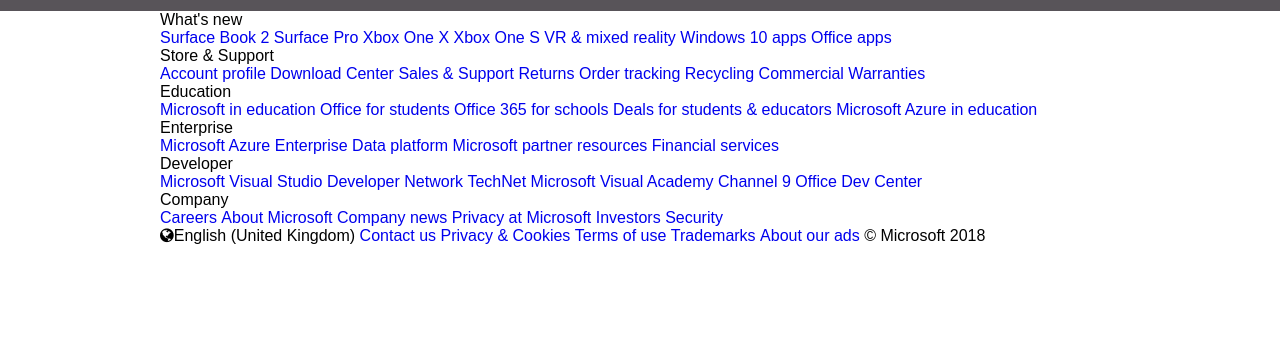
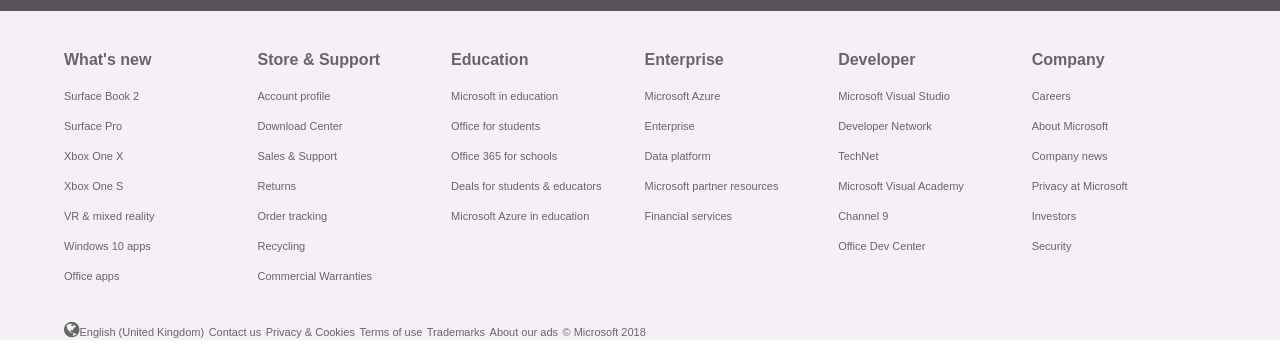
Before and after one commit to dpriyankaprdxn/microsoft, a plain HTML site: page index.html in a window 1280 px wide. Shown: the part 3785-4145 px from the top of the page. Before the commit the page ends 4030 px from the top, so only its background shows below. Drawn offline with Linux system fonts and the light colour scheme.

Commit message:
footer styling top done

```diff
--- a/assets/css/style.css
+++ b/assets/css/style.css
@@ -107,7 +107,7 @@
   Header styling starts here
 =================================*/
 
-header .wrapper { width: 90%; }
+header .wrapper, footer .wrapper { width: 90%; }
 
 .mainHedaer, .subheader {
   padding: 10px 0;
@@ -194,7 +194,7 @@
 
 h5 { font-size: 16px; }
 
-h3, h4 { color: #666; }
+h3, h4, footer a { color: #666; }
 
 p {
  color: #636164;
@@ -210,7 +210,7 @@
   flex-direction: column;
 }
 
-.contact-info-one, .socials {
+.contact-info-one, .socials, .footerTop {
   display: -webkit-box;
   display: -ms-flexbox;
   display: flex;
@@ -465,11 +465,39 @@
   footer styling starts here
 =================================*/
 
+footer {
+  padding-top: 40px;
+  background-color: #f5f0f6;
+}
 
+.footerTop {
+  margin-bottom: 25px;
+  justify-content: space-between;
+}
 
+.footerTop div {
+  width: 16%;
+}
 
+.footerTop li {
+  margin-bottom: 12px;
+  display: block;
+}
 
+footer h5 {
+  margin-bottom: 17px;
+  font-weight: bold;
+  color: #666;
+}
 
+footer a, .footernav li:first-child, .footernav li:last-child {
+  color:#666;
+  font-size: 11px;
+}
+
+.footerBottom { margin-bottom: 20px }
+
+.fa-globe { font-size: 18px; }
 
  /*=================================
   footer styling ends here
```
